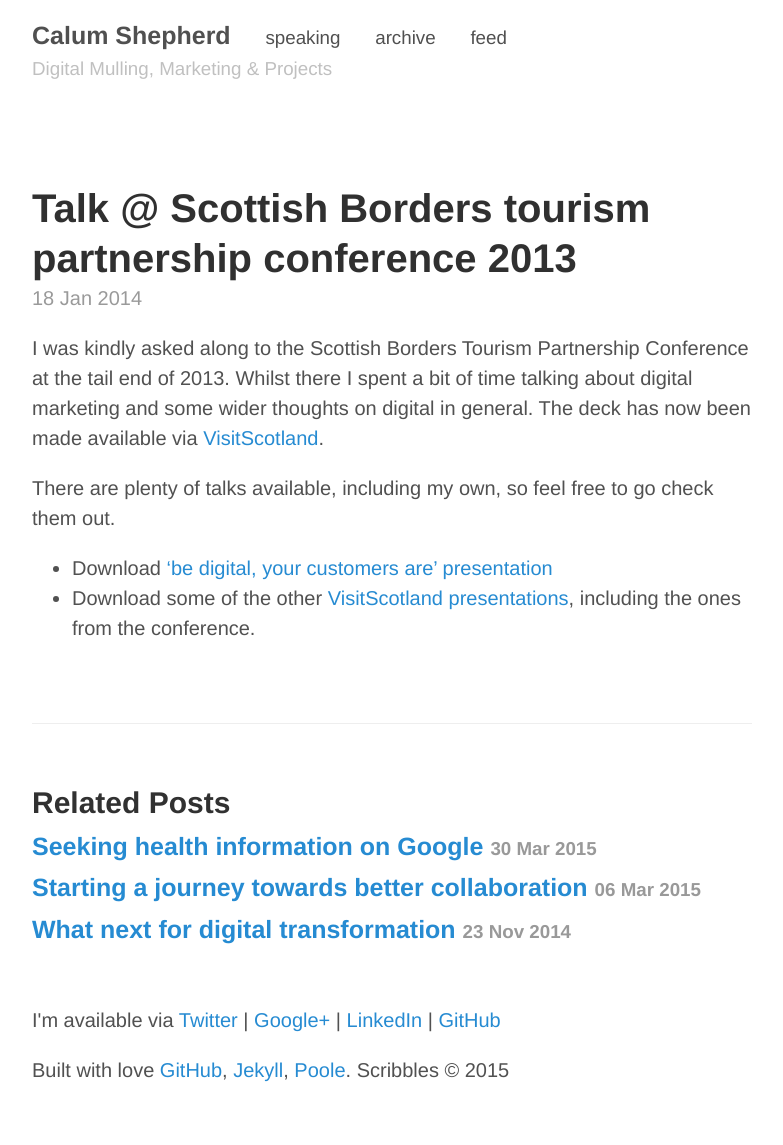
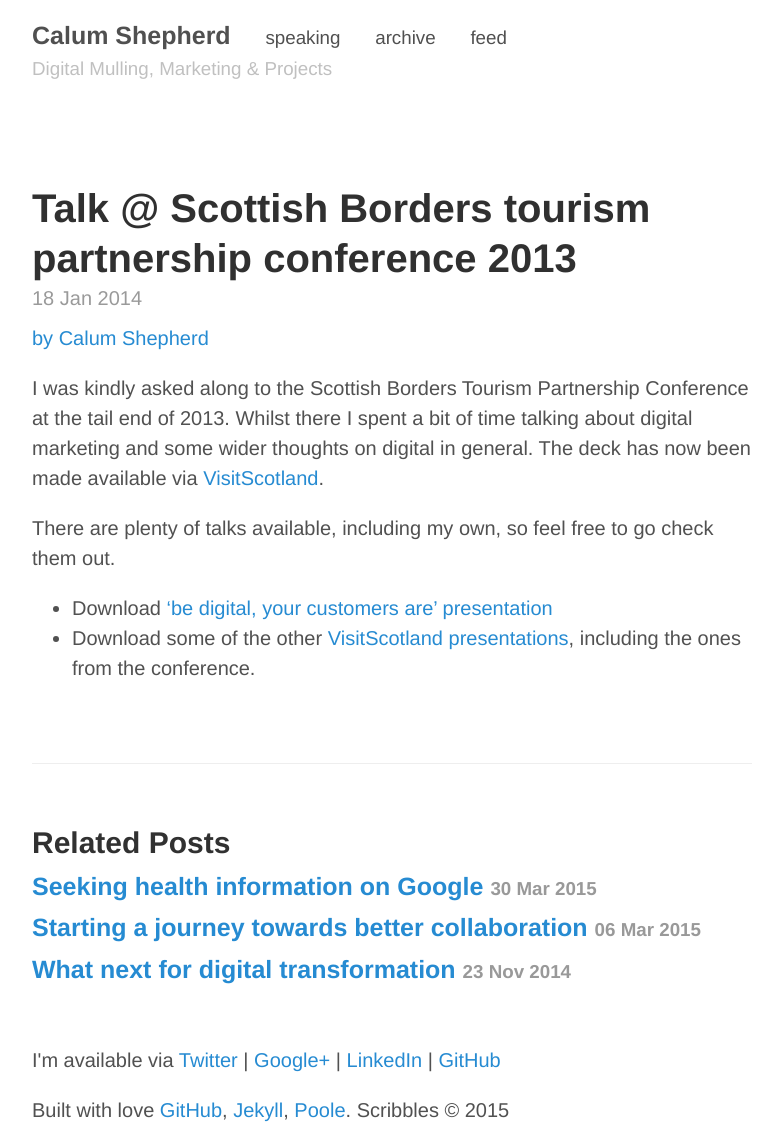
Before and after one commit to calcode/calcode.github.io, a Jekyll site: the page built from _posts/2014-01-18-scottish-borders-conference-13.md, in a window 1280 px wide. Shown: the whole page, without its empty margins (248-1031 px from the left). Built offline with Jekyll 4.4.1, drawn with Linux system fonts in a browser that asks for light colours; Markdown is read by kramdown in place of the engine named in the settings; before the commit the page ends 1105 px from its top, so only the background shows below that.

Commit message:
adding author

```diff
--- a/_layouts/post.html
+++ b/_layouts/post.html
@@ -5,6 +5,7 @@
 <div class="post">
   <h1 class="post-title">{{ page.title }}</h1>
   <span class="post-date">{{ page.date | date_to_string }}</span>
+    <span class="post-date"><a href="https://twitter.com/calumshepherd">by Calum Shepherd</a></span>
   {{ content }}
 </div>
 
```
